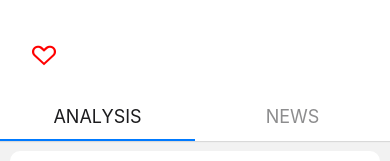
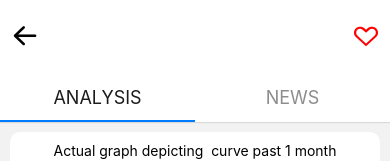
Before and after one commit to TheEagerLearner/StockMarketHub-FY, a React Native app: screen /Home in a window 390 px wide. Shown: the top 161 px of the page. Built offline with nearby package versions, Linux system fonts and the light colour scheme; what react-navigation-stack would draw is missing.

Commit message:
More changes

```diff
--- a/src/screens/Dashboard.js
+++ b/src/screens/Dashboard.js
@@ -1,5 +1,5 @@
 import React,{useEffect, useState} from 'react';
-import {View,StyleSheet,Text,ToastAndroid, Linking,KeyboardAvoidingView,KeyboardAvoidingViewComponent} from 'react-native';
+import {View,StyleSheet,Text,ToastAndroid, Alert,KeyboardAvoidingView,BackHandler,StatusBar} from 'react-native';
 import { AsyncStorage } from 'react-native';
 import DashIcons from '../components/DashIcons';
 import SearchBar from '../components/SearchBar';
@@ -134,6 +134,27 @@ const Dashboard = ({navigation}) => {
 
           },[setQuote]);
 
+          useEffect(() => {
+            const backAction = () => {
+              Alert.alert("Hold on!", "Are you sure you want to go back?", [
+                {
+                  text: "Cancel",
+                  onPress: () => null,
+                  style: "cancel"
+                },
+                { text: "YES", onPress: () => BackHandler.exitApp() }
+              ]);
+              return true;
+            };
+
+            const backHandler = BackHandler.addEventListener(
+              "hardwareBackPress",
+              backAction
+            );
+
+            return () => backHandler.remove();
+          }, []);
+
 
 
     return(
@@ -157,6 +178,9 @@ const Dashboard = ({navigation}) => {
           />
 
           <View style={stylesheet.icons_style}>
+
+          <StatusBar barStyle="dark-content" backgroundColor="#fff" />
+
 
 
             <DashIcons
@@ -190,9 +214,10 @@ const Dashboard = ({navigation}) => {
 const stylesheet = StyleSheet.create({
     container:{
         flex:1,
+        backgroundColor:'#fff'
     },
     greeting_text_one:{
-      marginTop:50,
+      marginTop:10,
       marginLeft:10,
       fontSize:50,
       fontWeight:'bold',
--- a/src/screens/Home.js
+++ b/src/screens/Home.js
@@ -5,6 +5,7 @@ import { NavigationContainer } from '@react-navigation/native';
 import { createMaterialTopTabNavigator } from '@react-navigation/material-top-tabs';
 import StockApi from '../features/StockApi/StockApi';
 import { Entypo } from '@expo/vector-icons';
+import { AntDesign } from "@expo/vector-icons";
 import { auth,database } from '../features/Firebase/firebase';
 
 
@@ -15,7 +16,7 @@ import { TouchableOpacity } from 'react-native-gesture-handler';
 
 const Tab = createMaterialTopTabNavigator();
 
-export default function Home() {
+export default function Home({navigation}) {
 
 
 
@@ -114,6 +115,17 @@ export default function Home() {
   return (
     <View style={stylesheet.container}>
 
+<View style={stylesheet.appbar}>
+  <TouchableOpacity onPress={()=>{
+      navigation.goBack();
+  }}>
+                  <AntDesign
+                      name="arrowleft"
+                      size={30}
+                      color={true ? "black" : "white"}
+                      style={{ marginLeft: 10 }}
+                  />
+  </TouchableOpacity>
     <View style={stylesheet.header_tab}>
       <Text style={{
         fontSize:18,
@@ -140,6 +152,7 @@ export default function Home() {
         {inWish?<Entypo name="heart" size={28} color="red" />:<Entypo name="heart-outlined" size={28} color="red" />}
       </TouchableOpacity>
     </View>
+</View>
 
     <NavigationContainer independent={true}>
       <Tab.Navigator
@@ -160,17 +173,23 @@ export default function Home() {
 const stylesheet = StyleSheet.create({
   container:{
     flex:1,
-    paddingTop:20,
+    paddingTop:0,
     backgroundColor:'#FFF'
 
   },
   header_tab:{
-    padding:20,
-    paddingHorizontal:20,
+
     flexDirection:'row',
-    justifyContent:'flex-start'
+    justifyContent:'flex-end',
+    position:'absolute',
+    right:10
   },
   wishlist:{
     marginLeft:10
+  },
+  appbar:{
+    flexDirection:'row',
+    alignItems:'center',
+    paddingVertical:20,
   }
 });
```
